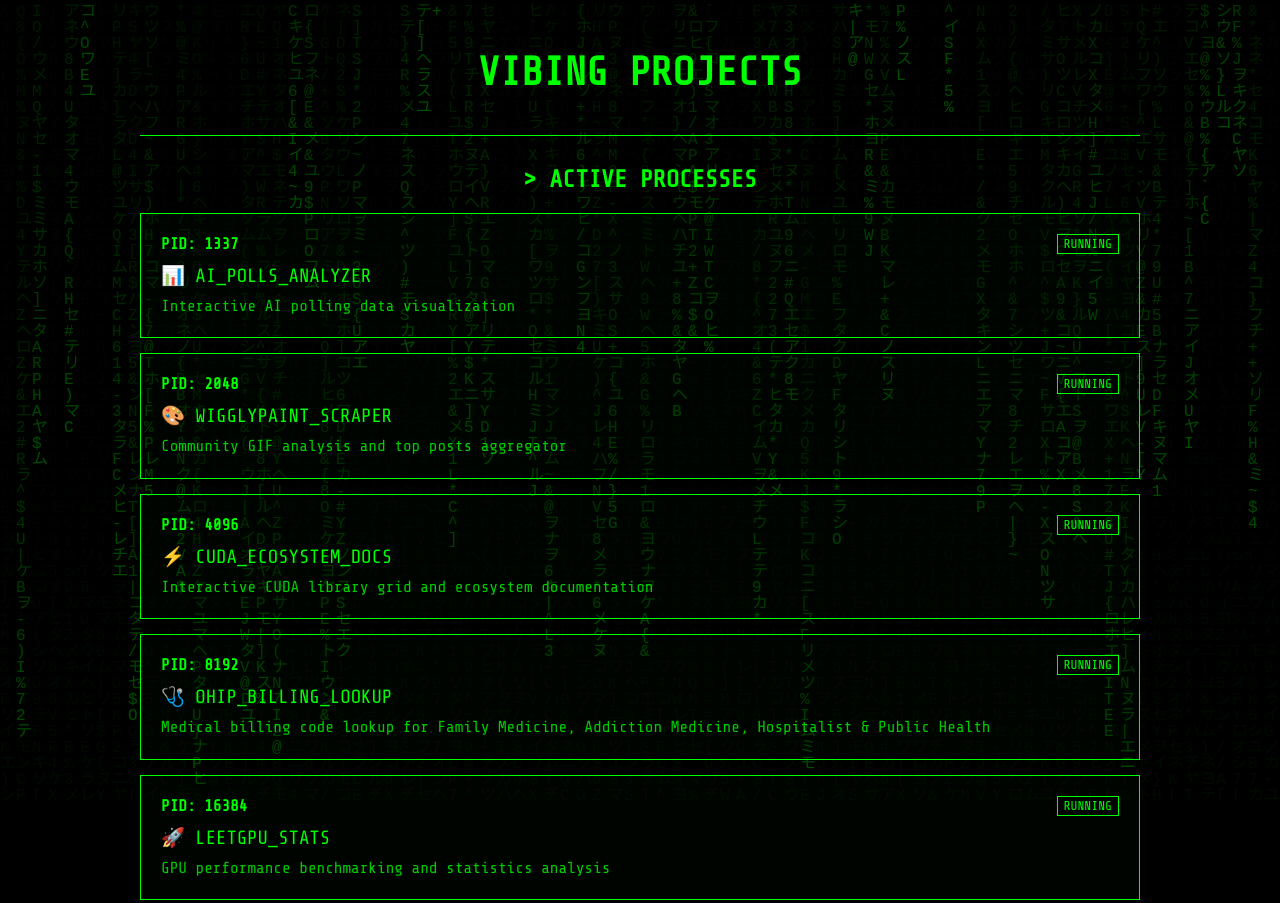
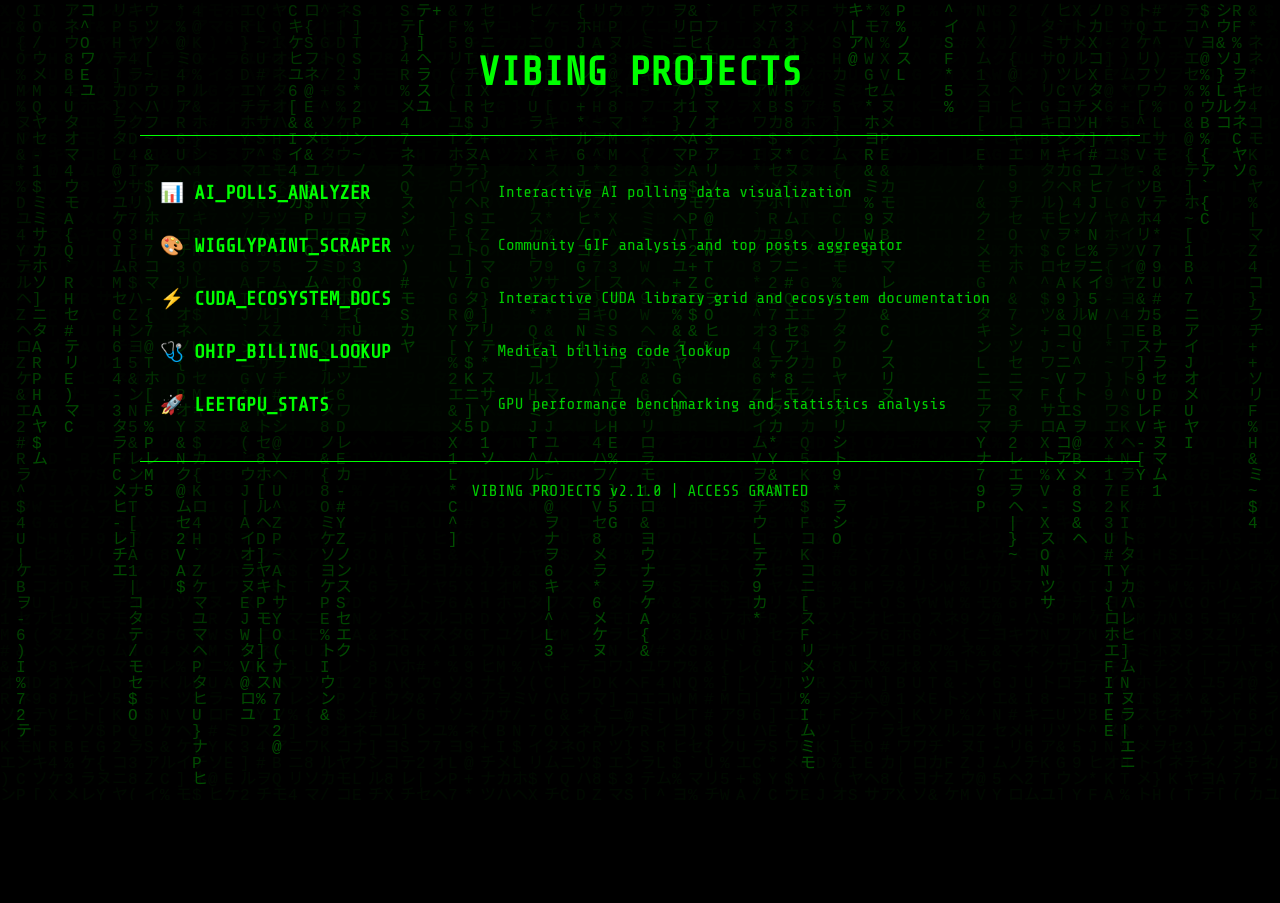
Before and after one commit to codereport/vibing, a plain HTML site: page index.html in a window 1280 px wide. Shown: the top 903 px of the page. After the commit the page ends 800 px from the top, so only its background shows below. Drawn offline with nearby package versions, Linux system fonts and the light colour scheme.

Commit message:
:sparkles: simplify ui

```diff
--- a/index.html
+++ b/index.html
@@ -57,50 +57,34 @@
 
 
 
-        .processes h2 {
-            text-align: center;
-            margin-bottom: 20px;
-            font-size: 1.5em;
+        .projects-table {
+            width: 100%;
+            border-collapse: collapse;
+            margin: 20px 0;
         }
 
-        .process-item {
-            border: 1px solid #00ff00;
-            margin: 15px 0;
-            padding: 20px;
+        .projects-table tr {
             cursor: pointer;
             background: rgba(0, 20, 0, 0.2);
             transition: background 0.2s ease;
         }
 
-        .process-item:hover {
+        .projects-table tr:hover {
             background: rgba(0, 50, 0, 0.4);
         }
 
-        .process-header {
-            display: flex;
-            justify-content: space-between;
-            align-items: center;
-            margin-bottom: 10px;
+        .projects-table td {
+            padding: 15px 20px;
         }
 
-        .process-id {
+        .project-name {
+            font-size: 1.2em;
             color: #00ff00;
             font-weight: bold;
+            min-width: 250px;
         }
 
-        .process-status {
-            color: #00ff00;
-            border: 1px solid #00ff00;
-            padding: 2px 6px;
-            font-size: 0.8em;
-        }
-
-        .process-title {
-            font-size: 1.2em;
-            margin-bottom: 8px;
-        }
-
-        .process-desc {
+        .project-desc {
             color: #00cc00;
             line-height: 1.4;
         }
@@ -118,9 +102,17 @@
                 font-size: 2em;
             }
 
-            .process-header {
-                flex-direction: column;
-                gap: 10px;
+            .projects-table td {
+                padding: 10px 15px;
+            }
+
+            .project-name {
+                font-size: 1.1em;
+                min-width: 200px;
+            }
+
+            .project-desc {
+                font-size: 0.9em;
             }
         }
     </style>
@@ -133,54 +125,32 @@
             <h1>VIBING PROJECTS</h1>
         </div>
 
-        <div class="processes">
-            <h2>&gt; ACTIVE PROCESSES</h2>
+        <table class="projects-table">
+            <tr onclick="window.location.href='ai_polls/poll_results_visualization.html'">
+                <td class="project-name">📊 AI_POLLS_ANALYZER</td>
+                <td class="project-desc">Interactive AI polling data visualization</td>
+            </tr>
 
-            <div class="process-item" onclick="window.location.href='ai_polls/poll_results_visualization.html'">
-                <div class="process-header">
-                    <span class="process-id">PID: 1337</span>
-                    <span class="process-status">RUNNING</span>
-                </div>
-                <div class="process-title">📊 AI_POLLS_ANALYZER</div>
-                <div class="process-desc">Interactive AI polling data visualization</div>
-            </div>
+            <tr onclick="window.location.href='wigglypaint/wigglypaint_top10.html'">
+                <td class="project-name">🎨 WIGGLYPAINT_SCRAPER</td>
+                <td class="project-desc">Community GIF analysis and top posts aggregator</td>
+            </tr>
 
-            <div class="process-item" onclick="window.location.href='wigglypaint/wigglypaint_top10.html'">
-                <div class="process-header">
-                    <span class="process-id">PID: 2048</span>
-                    <span class="process-status">RUNNING</span>
-                </div>
-                <div class="process-title">🎨 WIGGLYPAINT_SCRAPER</div>
-                <div class="process-desc">Community GIF analysis and top posts aggregator</div>
-            </div>
+            <tr onclick="window.location.href='https://codereport.github.io/cuda-x-docs/'">
+                <td class="project-name">⚡ CUDA_ECOSYSTEM_DOCS</td>
+                <td class="project-desc">Interactive CUDA library grid and ecosystem documentation</td>
+            </tr>
 
-            <div class="process-item" onclick="window.location.href='https://codereport.github.io/cuda-x-docs/'">
-                <div class="process-header">
-                    <span class="process-id">PID: 4096</span>
-                    <span class="process-status">RUNNING</span>
-                </div>
-                <div class="process-title">⚡ CUDA_ECOSYSTEM_DOCS</div>
-                <div class="process-desc">Interactive CUDA library grid and ecosystem documentation</div>
-            </div>
+            <tr onclick="window.location.href='ohip_billing/ohip_lookup.html'">
+                <td class="project-name">🩺 OHIP_BILLING_LOOKUP</td>
+                <td class="project-desc">Medical billing code lookup</td>
+            </tr>
 
-            <div class="process-item" onclick="window.location.href='ohip_billing/ohip_lookup.html'">
-                <div class="process-header">
-                    <span class="process-id">PID: 8192</span>
-                    <span class="process-status">RUNNING</span>
-                </div>
-                <div class="process-title">🩺 OHIP_BILLING_LOOKUP</div>
-                <div class="process-desc">Medical billing code lookup for Family Medicine, Addiction Medicine, Hospitalist & Public Health</div>
-            </div>
-
-            <div class="process-item" onclick="window.location.href='leetgpu_stats/stats.html'">
-                <div class="process-header">
-                    <span class="process-id">PID: 16384</span>
-                    <span class="process-status">RUNNING</span>
-                </div>
-                <div class="process-title">🚀 LEETGPU_STATS</div>
-                <div class="process-desc">GPU performance benchmarking and statistics analysis</div>
-            </div>
-        </div>
+            <tr onclick="window.location.href='leetgpu_stats/stats.html'">
+                <td class="project-name">🚀 LEETGPU_STATS</td>
+                <td class="project-desc">GPU performance benchmarking and statistics analysis</td>
+            </tr>
+        </table>
 
         <div class="footer">
             <div>VIBING PROJECTS v2.1.0 | ACCESS GRANTED</div>
```
